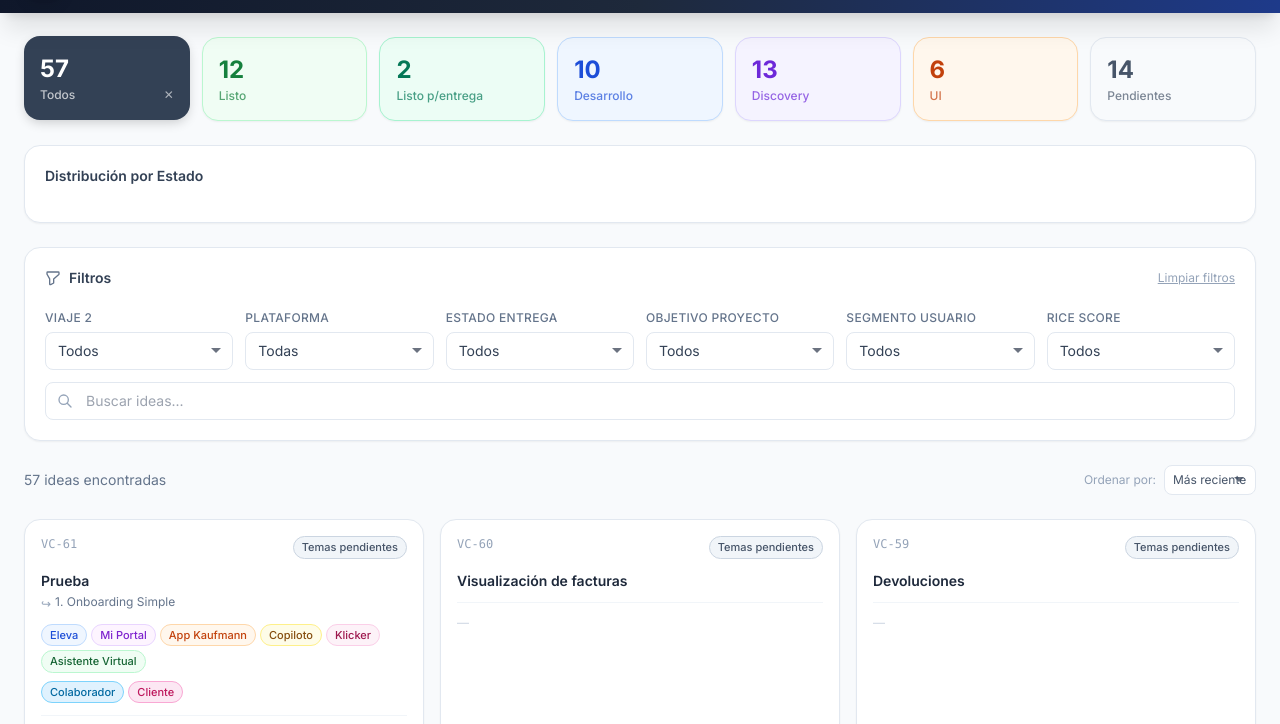
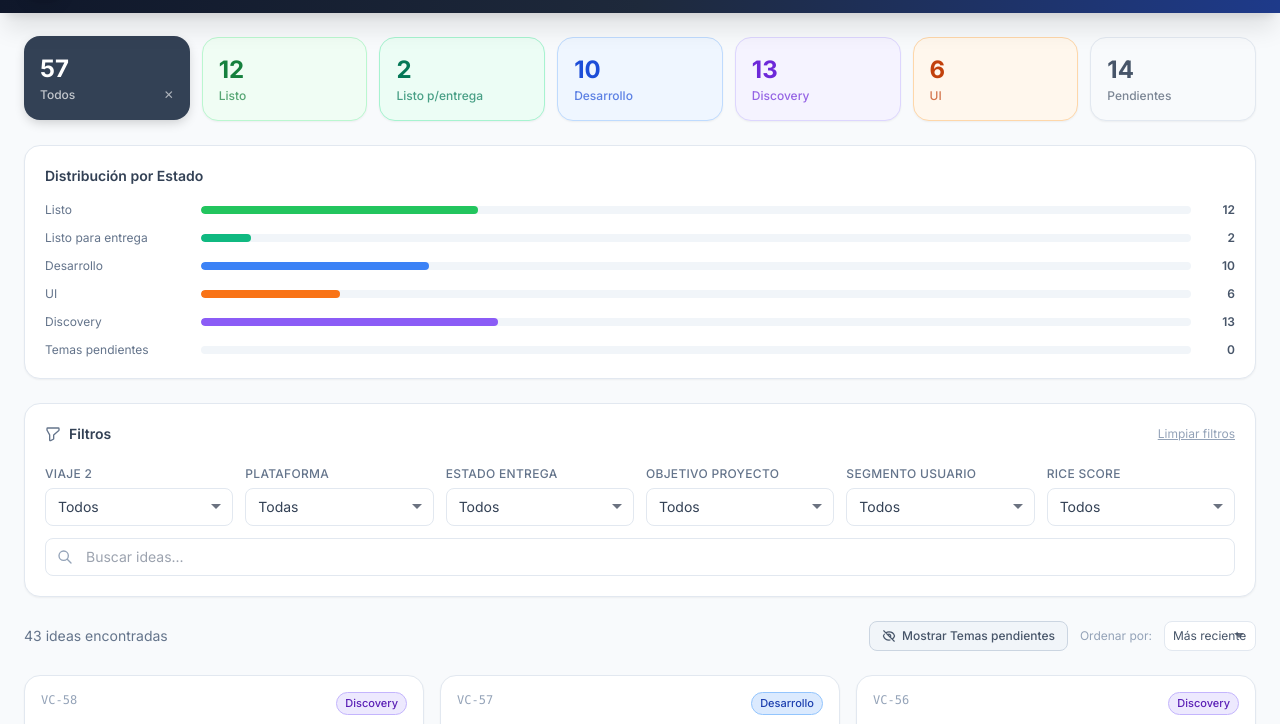
Before and after one commit to maxipinza-max/Viaje_mantencion, a plain HTML site: page index.html in a window 1280 px wide. Shown: the part 60-784 px from the top of the page. Drawn offline with nearby package versions, Linux system fonts and the light colour scheme.

Commit message:
fix: broken charts, hide pendientes toggle, correct Polaris URLs

```diff
--- a/data/ideas.json
+++ b/data/ideas.json
@@ -25,7 +25,7 @@
         "Cliente"
       ],
       "rice_score": null,
-      "url": "https://elevaap.atlassian.net/browse/VC-61"
+      "url": "https://elevaap.atlassian.net/jira/polaris/projects/VC/ideas/idea/VC-61"
     },
     {
       "key": "VC-60",
@@ -37,7 +37,7 @@
       "objetivo_proyecto": null,
       "segmentos_usuario": [],
       "rice_score": null,
-      "url": "https://elevaap.atlassian.net/browse/VC-60"
+      "url": "https://elevaap.atlassian.net/jira/polaris/projects/VC/ideas/idea/VC-60"
     },
     {
       "key": "VC-59",
@@ -49,7 +49,7 @@
       "objetivo_proyecto": null,
       "segmentos_usuario": [],
       "rice_score": null,
-      "url": "https://elevaap.atlassian.net/browse/VC-59"
+      "url": "https://elevaap.atlassian.net/jira/polaris/projects/VC/ideas/idea/VC-59"
     },
     {
       "key": "VC-58",
@@ -68,7 +68,7 @@
         "Colaborador"
       ],
       "rice_score": null,
-      "url": "https://elevaap.atlassian.net/browse/VC-58"
+      "url": "https://elevaap.atlassian.net/jira/polaris/projects/VC/ideas/idea/VC-58"
     },
     {
       "key": "VC-57",
@@ -84,7 +84,7 @@
         "Cliente"
       ],
       "rice_score": null,
-      "url": "https://elevaap.atlassian.net/browse/VC-57"
+      "url": "https://elevaap.atlassian.net/jira/polaris/projects/VC/ideas/idea/VC-57"
     },
     {
       "key": "VC-56",
@@ -96,7 +96,7 @@
       "objetivo_proyecto": null,
       "segmentos_usuario": [],
       "rice_score": null,
-      "url": "https://elevaap.atlassian.net/browse/VC-56"
+      "url": "https://elevaap.atlassian.net/jira/polaris/projects/VC/ideas/idea/VC-56"
     },
     {
       "key": "VC-55",
@@ -110,7 +110,7 @@
         "Cliente"
       ],
       "rice_score": null,
-      "url": "https://elevaap.atlassian.net/browse/VC-55"
+      "url": "https://elevaap.atlassian.net/jira/polaris/projects/VC/ideas/idea/VC-55"
     },
     {
       "key": "VC-54",
@@ -129,7 +129,7 @@
         "Colaborador"
       ],
       "rice_score": null,
-      "url": "https://elevaap.atlassian.net/browse/VC-54"
+      "url": "https://elevaap.atlassian.net/jira/polaris/projects/VC/ideas/idea/VC-54"
     },
     {
       "key": "VC-53",
@@ -145,7 +145,7 @@
         "Colaborador"
       ],
       "rice_score": null,
-      "url": "https://elevaap.atlassian.net/browse/VC-53"
+      "url": "https://elevaap.atlassian.net/jira/polaris/projects/VC/ideas/idea/VC-53"
     },
     {
       "key": "VC-52",
@@ -164,7 +164,7 @@
         "Colaborador"
       ],
       "rice_score": null,
-      "url": "https://elevaap.atlassian.net/browse/VC-52"
+      "url": "https://elevaap.atlassian.net/jira/polaris/projects/VC/ideas/idea/VC-52"
     },
     {
       "key": "VC-51",
@@ -180,7 +180,7 @@
         "Colaborador"
       ],
       "rice_score": null,
-      "url": "https://elevaap.atlassian.net/browse/VC-51"
+      "url": "https://elevaap.atlassian.net/jira/polaris/projects/VC/ideas/idea/VC-51"
     },
     {
       "key": "VC-50",
@@ -196,7 +196,7 @@
         "Colaborador"
       ],
       "rice_score": null,
-      "url": "https://elevaap.atlassian.net/browse/VC-50"
+      "url": "https://elevaap.atlassian.net/jira/polaris/projects/VC/ideas/idea/VC-50"
     },
     {
       "key": "VC-49",
@@ -216,7 +216,7 @@
         "Cliente"
       ],
       "rice_score": null,
-      "url": "https://elevaap.atlassian.net/browse/VC-49"
+      "url": "https://elevaap.atlassian.net/jira/polaris/projects/VC/ideas/idea/VC-49"
     },
     {
       "key": "VC-48",
@@ -232,7 +232,7 @@
         "Cliente"
       ],
       "rice_score": null,
-      "url": "https://elevaap.atlassian.net/browse/VC-48"
+      "url": "https://elevaap.atlassian.net/jira/polaris/projects/VC/ideas/idea/VC-48"
     },
     {
       "key": "VC-47",
@@ -251,7 +251,7 @@
         "Colaborador"
       ],
       "rice_score": null,
-      "url": "https://elevaap.atlassian.net/browse/VC-47"
+      "url": "https://elevaap.atlassian.net/jira/polaris/projects/VC/ideas/idea/VC-47"
     },
     {
       "key": "VC-46",
@@ -263,7 +263,7 @@
       "objetivo_proyecto": null,
       "segmentos_usuario": [],
       "rice_score": null,
-      "url": "https://elevaap.atlassian.net/browse/VC-46"
+      "url": "https://elevaap.atlassian.net/jira/polaris/projects/VC/ideas/idea/VC-46"
     },
     {
       "key": "VC-44",
@@ -282,7 +282,7 @@
         "Colaborador"
       ],
       "rice_score": null,
-      "url": "https://elevaap.atlassian.net/browse/VC-44"
+      "url": "https://elevaap.atlassian.net/jira/polaris/projects/VC/ideas/idea/VC-44"
     },
     {
       "key": "VC-43",
@@ -301,7 +301,7 @@
         "Cliente"
       ],
       "rice_score": null,
-      "url": "https://elevaap.atlassian.net/browse/VC-43"
+      "url": "https://elevaap.atlassian.net/jira/polaris/projects/VC/ideas/idea/VC-43"
     },
     {
       "key": "VC-42",
@@ -321,7 +321,7 @@
         "Cliente"
       ],
       "rice_score": null,
-      "url": "https://elevaap.atlassian.net/browse/VC-42"
+      "url": "https://elevaap.atlassian.net/jira/polaris/projects/VC/ideas/idea/VC-42"
     },
     {
       "key": "VC-41",
@@ -337,7 +337,7 @@
         "Cliente"
       ],
       "rice_score": null,
-      "url": "https://elevaap.atlassian.net/browse/VC-41"
+      "url": "https://elevaap.atlassian.net/jira/polaris/projects/VC/ideas/idea/VC-41"
     },
     {
       "key": "VC-39",
@@ -353,7 +353,7 @@
         "Cliente"
       ],
       "rice_score": null,
-      "url": "https://elevaap.atlassian.net/browse/VC-39"
+      "url": "https://elevaap.atlassian.net/jira/polaris/projects/VC/ideas/idea/VC-39"
     },
     {
       "key": "VC-38",
@@ -372,7 +372,7 @@
         "Cliente"
       ],
       "rice_score": null,
-      "url": "https://elevaap.atlassian.net/browse/VC-38"
+      "url": "https://elevaap.atlassian.net/jira/polaris/projects/VC/ideas/idea/VC-38"
     },
     {
       "key": "VC-37",
@@ -388,7 +388,7 @@
         "Cliente"
       ],
       "rice_score": null,
-      "url": "https://elevaap.atlassian.net/browse/VC-37"
+      "url": "https://elevaap.atlassian.net/jira/polaris/projects/VC/ideas/idea/VC-37"
     },
     {
       "key": "VC-36",
@@ -404,7 +404,7 @@
         "Cliente"
       ],
       "rice_score": null,
-      "url": "https://elevaap.atlassian.net/browse/VC-36"
+      "url": "https://elevaap.atlassian.net/jira/polaris/projects/VC/ideas/idea/VC-36"
     },
     {
       "key": "VC-35",
@@ -423,7 +423,7 @@
         "Cliente"
       ],
       "rice_score": null,
-      "url": "https://elevaap.atlassian.net/browse/VC-35"
+      "url": "https://elevaap.atlassian.net/jira/polaris/projects/VC/ideas/idea/VC-35"
     },
     {
       "key": "VC-34",
@@ -442,7 +442,7 @@
         "Cliente"
       ],
       "rice_score": null,
-      "url": "https://elevaap.atlassian.net/browse/VC-34"
+      "url": "https://elevaap.atlassian.net/jira/polaris/projects/VC/ideas/idea/VC-34"
     },
     {
       "key": "VC-31",
@@ -458,7 +458,7 @@
         "Colaborador"
       ],
       "rice_score": null,
-      "url": "https://elevaap.atlassian.net/browse/VC-31"
+      "url": "https://elevaap.atlassian.net/jira/polaris/projects/VC/ideas/idea/VC-31"
     },
     {
       "key": "VC-30",
@@ -479,7 +479,7 @@
         "Cliente"
       ],
       "rice_score": null,
-      "url": "https://elevaap.atlassian.net/browse/VC-30"
+      "url": "https://elevaap.atlassian.net/jira/polaris/projects/VC/ideas/idea/VC-30"
     },
     {
       "key": "VC-29",
@@ -500,7 +500,7 @@
         "Cliente"
       ],
       "rice_score": null,
-      "url": "https://elevaap.atlassian.net/browse/VC-29"
+      "url": "https://elevaap.atlassian.net/jira/polaris/projects/VC/ideas/idea/VC-29"
     },
     {
       "key": "VC-28",
@@ -516,7 +516,7 @@
         "Cliente"
       ],
       "rice_score": null,
-      "url": "https://elevaap.atlassian.net/browse/VC-28"
+      "url": "https://elevaap.atlassian.net/jira/polaris/projects/VC/ideas/idea/VC-28"
     },
     {
       "key": "VC-27",
@@ -532,7 +532,7 @@
         "Cliente"
       ],
       "rice_score": null,
-      "url": "https://elevaap.atlassian.net/browse/VC-27"
+      "url": "https://elevaap.atlassian.net/jira/polaris/projects/VC/ideas/idea/VC-27"
     },
     {
       "key": "VC-26",
@@ -548,7 +548,7 @@
         "Cliente"
       ],
       "rice_score": null,
-      "url": "https://elevaap.atlassian.net/browse/VC-26"
+      "url": "https://elevaap.atlassian.net/jira/polaris/projects/VC/ideas/idea/VC-26"
     },
     {
       "key": "VC-25",
@@ -562,7 +562,7 @@
         "Cliente"
       ],
       "rice_score": null,
-      "url": "https://elevaap.atlassian.net/browse/VC-25"
+      "url": "https://elevaap.atlassian.net/jira/polaris/projects/VC/ideas/idea/VC-25"
     },
     {
       "key": "VC-24",
@@ -578,7 +578,7 @@
         "Cliente"
       ],
       "rice_score": null,
-      "url": "https://elevaap.atlassian.net/browse/VC-24"
+      "url": "https://elevaap.atlassian.net/jira/polaris/projects/VC/ideas/idea/VC-24"
     },
     {
       "key": "VC-23",
@@ -594,7 +594,7 @@
         "Cliente"
       ],
       "rice_score": null,
-      "url": "https://elevaap.atlassian.net/browse/VC-23"
+      "url": "https://elevaap.atlassian.net/jira/polaris/projects/VC/ideas/idea/VC-23"
     },
     {
       "key": "VC-22",
@@ -610,7 +610,7 @@
         "Cliente"
       ],
       "rice_score": null,
-      "url": "https://elevaap.atlassian.net/browse/VC-22"
+      "url": "https://elevaap.atlassian.net/jira/polaris/projects/VC/ideas/idea/VC-22"
     },
     {
       "key": "VC-21",
@@ -626,7 +626,7 @@
         "Cliente"
       ],
       "rice_score": null,
-      "url": "https://elevaap.atlassian.net/browse/VC-21"
+      "url": "https://elevaap.atlassian.net/jira/polaris/projects/VC/ideas/idea/VC-21"
     },
     {
       "key": "VC-20",
@@ -645,7 +645,7 @@
         "Colaborador"
       ],
       "rice_score": null,
-      "url": "https://elevaap.atlassian.net/browse/VC-20"
+      "url": "https://elevaap.atlassian.net/jira/polaris/projects/VC/ideas/idea/VC-20"
     },
     {
       "key": "VC-19",
@@ -664,7 +664,7 @@
         "Cliente"
       ],
       "rice_score": null,
-      "url": "https://elevaap.atlassian.net/browse/VC-19"
+      "url": "https://elevaap.atlassian.net/jira/polaris/projects/VC/ideas/idea/VC-19"
     },
     {
       "key": "VC-18",
@@ -683,7 +683,7 @@
         "Colaborador"
       ],
       "rice_score": null,
-      "url": "https://elevaap.atlassian.net/browse/VC-18"
+      "url": "https://elevaap.atlassian.net/jira/polaris/projects/VC/ideas/idea/VC-18"
     },
     {
       "key": "VC-17",
@@ -702,7 +702,7 @@
         "Cliente"
       ],
       "rice_score": null,
-      "url": "https://elevaap.atlassian.net/browse/VC-17"
+      "url": "https://elevaap.atlassian.net/jira/polaris/projects/VC/ideas/idea/VC-17"
     },
     {
       "key": "VC-16",
@@ -718,7 +718,7 @@
         "Colaborador"
       ],
       "rice_score": null,
-      "url": "https://elevaap.atlassian.net/browse/VC-16"
+      "url": "https://elevaap.atlassian.net/jira/polaris/projects/VC/ideas/idea/VC-16"
     },
     {
       "key": "VC-15",
@@ -734,7 +734,7 @@
         "Cliente"
       ],
       "rice_score": null,
-      "url": "https://elevaap.atlassian.net/browse/VC-15"
+      "url": "https://elevaap.atlassian.net/jira/polaris/projects/VC/ideas/idea/VC-15"
     },
     {
       "key": "VC-14",
@@ -753,7 +753,7 @@
         "Cliente"
       ],
       "rice_score": null,
-      "url": "https://elevaap.atlassian.net/browse/VC-14"
+      "url": "https://elevaap.atlassian.net/jira/polaris/projects/VC/ideas/idea/VC-14"
     },
     {
       "key": "VC-13",
@@ -772,7 +772,7 @@
         "Cliente"
       ],
       "rice_score": null,
-      "url": "https://elevaap.atlassian.net/browse/VC-13"
+      "url": "https://elevaap.atlassian.net/jira/polaris/projects/VC/ideas/idea/VC-13"
     },
     {
       "key": "VC-12",
@@ -791,7 +791,7 @@
         "Cliente"
       ],
       "rice_score": null,
-      "url": "https://elevaap.atlassian.net/browse/VC-12"
+      "url": "https://elevaap.atlassian.net/jira/polaris/projects/VC/ideas/idea/VC-12"
     },
     {
       "key": "VC-11",
@@ -810,7 +810,7 @@
         "Cliente"
       ],
       "rice_score": null,
-      "url": "https://elevaap.atlassian.net/browse/VC-11"
+      "url": "https://elevaap.atlassian.net/jira/polaris/projects/VC/ideas/idea/VC-11"
     },
     {
       "key": "VC-10",
@@ -829,7 +829,7 @@
         "Cliente"
       ],
       "rice_score": null,
-      "url": "https://elevaap.atlassian.net/browse/VC-10"
+      "url": "https://elevaap.atlassian.net/jira/polaris/projects/VC/ideas/idea/VC-10"
     },
     {
       "key": "VC-9",
@@ -848,7 +848,7 @@
         "Cliente"
       ],
       "rice_score": null,
-      "url": "https://elevaap.atlassian.net/browse/VC-9"
+      "url": "https://elevaap.atlassian.net/jira/polaris/projects/VC/ideas/idea/VC-9"
     },
     {
       "key": "VC-8",
@@ -865,7 +865,7 @@
         "Cliente"
       ],
       "rice_score": null,
-      "url": "https://elevaap.atlassian.net/browse/VC-8"
+      "url": "https://elevaap.atlassian.net/jira/polaris/projects/VC/ideas/idea/VC-8"
     },
     {
       "key": "VC-7",
@@ -884,7 +884,7 @@
         "Colaborador"
       ],
       "rice_score": null,
-      "url": "https://elevaap.atlassian.net/browse/VC-7"
+      "url": "https://elevaap.atlassian.net/jira/polaris/projects/VC/ideas/idea/VC-7"
     },
     {
       "key": "VC-6",
@@ -903,7 +903,7 @@
         "Cliente"
       ],
       "rice_score": null,
-      "url": "https://elevaap.atlassian.net/browse/VC-6"
+      "url": "https://elevaap.atlassian.net/jira/polaris/projects/VC/ideas/idea/VC-6"
     },
     {
       "key": "VC-5",
@@ -922,7 +922,7 @@
         "Colaborador"
       ],
       "rice_score": null,
-      "url": "https://elevaap.atlassian.net/browse/VC-5"
+      "url": "https://elevaap.atlassian.net/jira/polaris/projects/VC/ideas/idea/VC-5"
     },
     {
       "key": "VC-4",
@@ -941,7 +941,7 @@
         "Cliente"
       ],
       "rice_score": null,
-      "url": "https://elevaap.atlassian.net/browse/VC-4"
+      "url": "https://elevaap.atlassian.net/jira/polaris/projects/VC/ideas/idea/VC-4"
     },
     {
       "key": "VC-3",
@@ -960,7 +960,7 @@
         "Colaborador"
       ],
       "rice_score": null,
-      "url": "https://elevaap.atlassian.net/browse/VC-3"
+      "url": "https://elevaap.atlassian.net/jira/polaris/projects/VC/ideas/idea/VC-3"
     },
     {
       "key": "VC-2",
@@ -980,7 +980,7 @@
         "Cliente"
       ],
       "rice_score": null,
-      "url": "https://elevaap.atlassian.net/browse/VC-2"
+      "url": "https://elevaap.atlassian.net/jira/polaris/projects/VC/ideas/idea/VC-2"
     },
     {
       "key": "VC-1",
@@ -992,7 +992,7 @@
       "objetivo_proyecto": null,
       "segmentos_usuario": [],
       "rice_score": null,
-      "url": "https://elevaap.atlassian.net/browse/VC-1"
+      "url": "https://elevaap.atlassian.net/jira/polaris/projects/VC/ideas/idea/VC-1"
     }
   ]
 }
--- a/index.html
+++ b/index.html
@@ -174,9 +174,13 @@
     </div>
 
     <!-- RESULTS HEADER -->
-    <div class="flex items-center justify-between">
+    <div class="flex items-center justify-between flex-wrap gap-3">
       <p id="results-count" class="text-sm text-slate-500"></p>
-      <div class="flex items-center gap-2">
+      <div class="flex items-center gap-3 flex-wrap">
+        <button id="toggle-pendientes"
+          onclick="togglePendientes()"
+          class="flex items-center gap-1.5 text-xs font-medium px-3 py-1.5 rounded-lg border transition-colors">
+        </button>
         <span class="text-xs text-slate-400">Ordenar por:</span>
         <select id="sort-select" onchange="applyFilters()"
           class="filter-select text-xs border border-slate-200 rounded-lg px-2 py-1.5 bg-white text-slate-600 focus:outline-none">
@@ -213,7 +217,7 @@
         <canvas id="chart-plataforma" height="200"></canvas>
       </div>
       <div class="bg-white rounded-2xl border border-slate-200 p-5 shadow-sm">
-        <h3 class="text-sm font-semibold text-slate-700 mb-4">Ideas por Segmento de Usuario</h3>
+        <h3 class="text-sm font-semibold text-slate-700 mb-4">Ideas por Estado</h3>
         <canvas id="chart-segmento" height="200"></canvas>
       </div>
     </div>
@@ -238,6 +242,7 @@ let allIdeas = [];
 let filtered = [];
 let charts = {};
 let activeStatusFilter = null;
+let hidePendientes = true;   // hide "Temas pendientes" by default
 
 const STATUS_ORDER = ['Listo','Listo para entrega','Desarrollo','UI','Discovery','Temas pendientes'];
 
@@ -338,6 +343,7 @@ function applyFilters() {
   else { badge.classList.add('hidden'); }
 
   filtered = allIdeas.filter(idea => {
+    if (hidePendientes && idea.status === 'Temas pendientes') return false;
     if (activeStatusFilter && idea.status !== activeStatusFilter) return false;
     if (viaje2   && idea.viaje2 !== viaje2) return false;
     if (plat     && !idea.plataforma.includes(plat)) return false;
@@ -362,6 +368,8 @@ function applyFilters() {
 
   renderCards();
   renderStats();
+  renderCharts();
+  updateToggleBtn();
 }
 
 // ── Render cards ───────────────────────────────────────────────────────
@@ -478,11 +486,16 @@ function renderStats() {
     </button>`;
   }).join('');
 
-  // Progress bars
+  // Progress bars (based on filtered)
+  const filteredCounts = {};
+  STATUS_ORDER.forEach(s => filteredCounts[s] = 0);
+  filtered.forEach(i => { if (filteredCounts[i.status] !== undefined) filteredCounts[i.status]++; });
+  const filteredTotal = filtered.length;
+
   const pbContainer = document.getElementById('progress-bars');
   pbContainer.innerHTML = STATUS_ORDER.map(s => {
-    const count = counts[s] || 0;
-    const pct = total > 0 ? Math.round((count / total) * 100) : 0;
+    const count = filteredCounts[s] || 0;
+    const pct = filteredTotal > 0 ? Math.round((count / filteredTotal) * 100) : 0;
     const color = STATUS_COLORS[s] || '#94a3b8';
     return `
       <div class="flex items-center gap-3">
@@ -495,16 +508,17 @@ function renderStats() {
   }).join('');
 }
 
-// ── Render charts ──────────────────────────────────────────────────────
+// ── Render charts (based on filtered ideas) ────────────────────────────
 function renderCharts() {
   // Platform chart
   const platCounts = {};
-  allIdeas.forEach(i => i.plataforma.forEach(p => platCounts[p] = (platCounts[p] || 0) + 1));
+  filtered.forEach(i => i.plataforma.forEach(p => platCounts[p] = (platCounts[p] || 0) + 1));
   const platLabels = Object.keys(platCounts).sort((a,b) => platCounts[b] - platCounts[a]);
-  const platColors = platLabels.map(p => ({
+  const PLAT_COLORS_MAP = {
     'Eleva': '#3b82f6', 'Mi Portal': '#8b5cf6', 'App Kaufmann': '#f97316',
     'Asistente Virtual': '#22c55e', 'Copiloto': '#eab308', 'Klicker': '#ec4899'
-  }[p] || '#94a3b8'));
+  };
+  const platColors = platLabels.map(p => PLAT_COLORS_MAP[p] || '#94a3b8');
 
   if (charts.plat) charts.plat.destroy();
   charts.plat = new Chart(document.getElementById('chart-plataforma'), {
@@ -515,27 +529,32 @@ function renderCharts() {
     },
     options: {
       plugins: { legend: { display: false } },
-      scales: { y: { beginAtZero: true, ticks: { stepSize: 1 }, grid: { color: '#f1f5f9' } }, x: { grid: { display: false } } },
-      responsive: true
+      scales: { y: { beginAtZero: true, ticks: { stepSize: 1, precision: 0 }, grid: { color: '#f1f5f9' } }, x: { grid: { display: false } } },
+      responsive: true, maintainAspectRatio: true
     }
   });
 
-  // Segmento chart
-  const segCounts = {};
-  allIdeas.forEach(i => i.segmentos_usuario.forEach(s => segCounts[s] = (segCounts[s] || 0) + 1));
-  const segLabels = Object.keys(segCounts);
+  // Status donut chart
+  const statusCounts = {};
+  STATUS_ORDER.forEach(s => statusCounts[s] = 0);
+  filtered.forEach(i => { if (statusCounts[i.status] !== undefined) statusCounts[i.status]++; });
+  const statusLabels = STATUS_ORDER.filter(s => statusCounts[s] > 0);
 
-  if (charts.seg) charts.seg.destroy();
-  charts.seg = new Chart(document.getElementById('chart-segmento'), {
+  if (charts.status) charts.status.destroy();
+  charts.status = new Chart(document.getElementById('chart-segmento'), {
     type: 'doughnut',
     data: {
-      labels: segLabels,
-      datasets: [{ data: segLabels.map(s => segCounts[s]), backgroundColor: ['#3b82f6', '#ec4899', '#94a3b8'], borderWidth: 0, hoverOffset: 6 }]
+      labels: statusLabels,
+      datasets: [{
+        data: statusLabels.map(s => statusCounts[s]),
+        backgroundColor: statusLabels.map(s => STATUS_COLORS[s] || '#94a3b8'),
+        borderWidth: 0, hoverOffset: 6
+      }]
     },
     options: {
-      plugins: { legend: { position: 'bottom', labels: { padding: 16, usePointStyle: true } } },
-      cutout: '65%',
-      responsive: true
+      plugins: { legend: { position: 'bottom', labels: { padding: 12, usePointStyle: true, font: { size: 11 } } } },
+      cutout: '60%',
+      responsive: true, maintainAspectRatio: true
     }
   });
 }
@@ -548,6 +567,24 @@ function formatObjetivo(obj) {
     return d.toLocaleDateString('es-CL', { day: '2-digit', month: 'short', year: 'numeric' });
   }
   return d.toLocaleDateString('es-CL', { month: 'short', year: 'numeric' });
+}
+
+function togglePendientes() {
+  hidePendientes = !hidePendientes;
+  // If showing pendientes, make sure activeStatusFilter isn't locked to something incompatible
+  applyFilters();
+}
+
+function updateToggleBtn() {
+  const btn = document.getElementById('toggle-pendientes');
+  if (!btn) return;
+  if (hidePendientes) {
+    btn.className = 'flex items-center gap-1.5 text-xs font-medium px-3 py-1.5 rounded-lg border transition-colors bg-slate-100 border-slate-300 text-slate-600 hover:bg-slate-200';
+    btn.innerHTML = '<svg class="w-3.5 h-3.5" fill="none" stroke="currentColor" viewBox="0 0 24 24"><path stroke-linecap="round" stroke-linejoin="round" stroke-width="2" d="M13.875 18.825A10.05 10.05 0 0112 19c-4.478 0-8.268-2.943-9.543-7a9.97 9.97 0 011.563-3.029m5.858.908a3 3 0 114.243 4.243M9.878 9.878l4.242 4.242M9.88 9.88l-3.29-3.29m7.532 7.532l3.29 3.29M3 3l3.59 3.59m0 0A9.953 9.953 0 0112 5c4.478 0 8.268 2.943 9.543 7a10.025 10.025 0 01-4.132 5.411m0 0L21 21"/></svg>Mostrar Temas pendientes';
+  } else {
+    btn.className = 'flex items-center gap-1.5 text-xs font-medium px-3 py-1.5 rounded-lg border transition-colors bg-amber-50 border-amber-300 text-amber-700 hover:bg-amber-100';
+    btn.innerHTML = '<svg class="w-3.5 h-3.5" fill="none" stroke="currentColor" viewBox="0 0 24 24"><path stroke-linecap="round" stroke-linejoin="round" stroke-width="2" d="M15 12a3 3 0 11-6 0 3 3 0 016 0z"/><path stroke-linecap="round" stroke-linejoin="round" stroke-width="2" d="M2.458 12C3.732 7.943 7.523 5 12 5c4.478 0 8.268 2.943 9.542 7-1.274 4.057-5.064 7-9.542 7-4.477 0-8.268-2.943-9.542-7z"/></svg>Ocultar Temas pendientes';
+  }
 }
 
 function clearFilters() {
```
